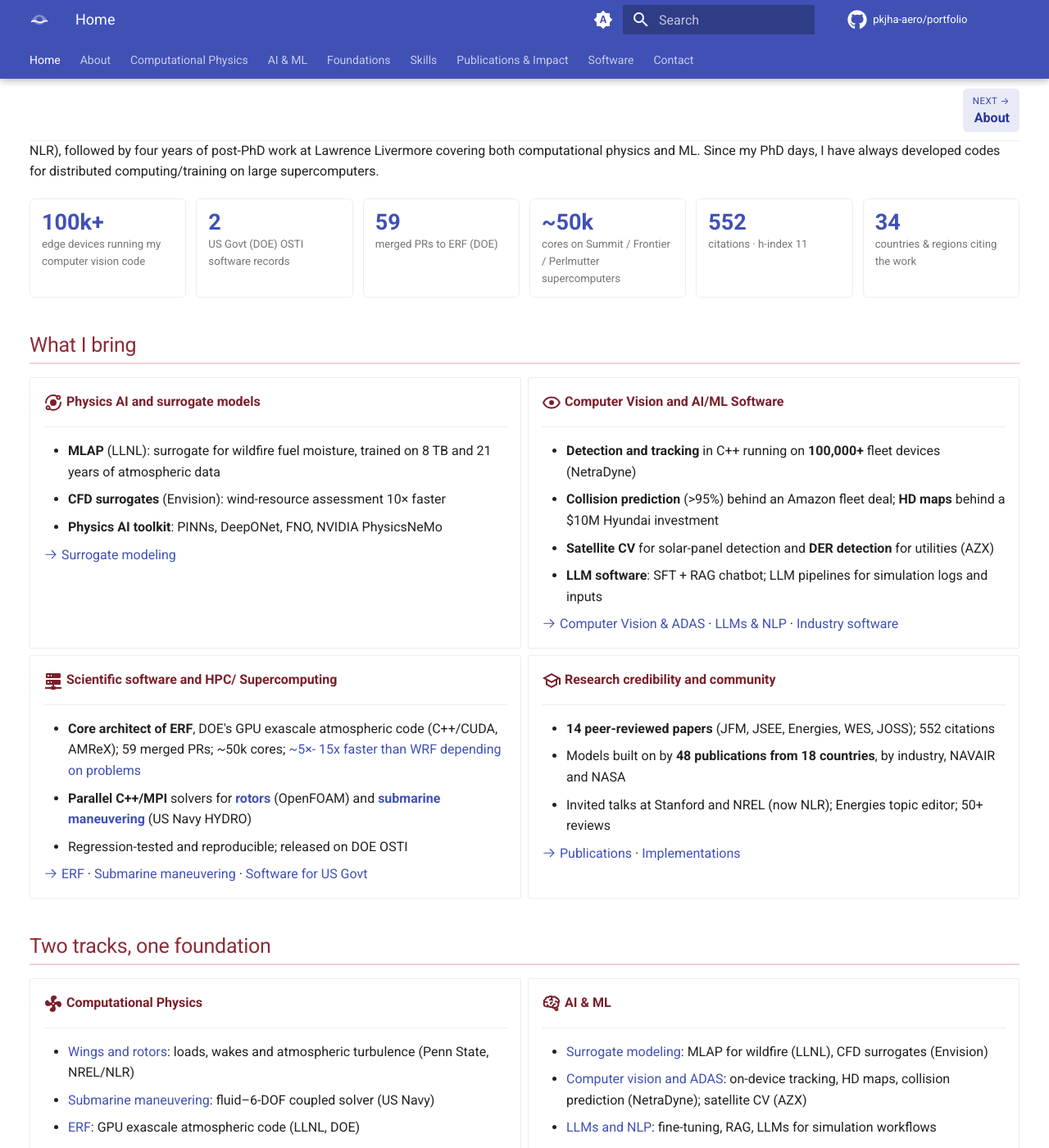
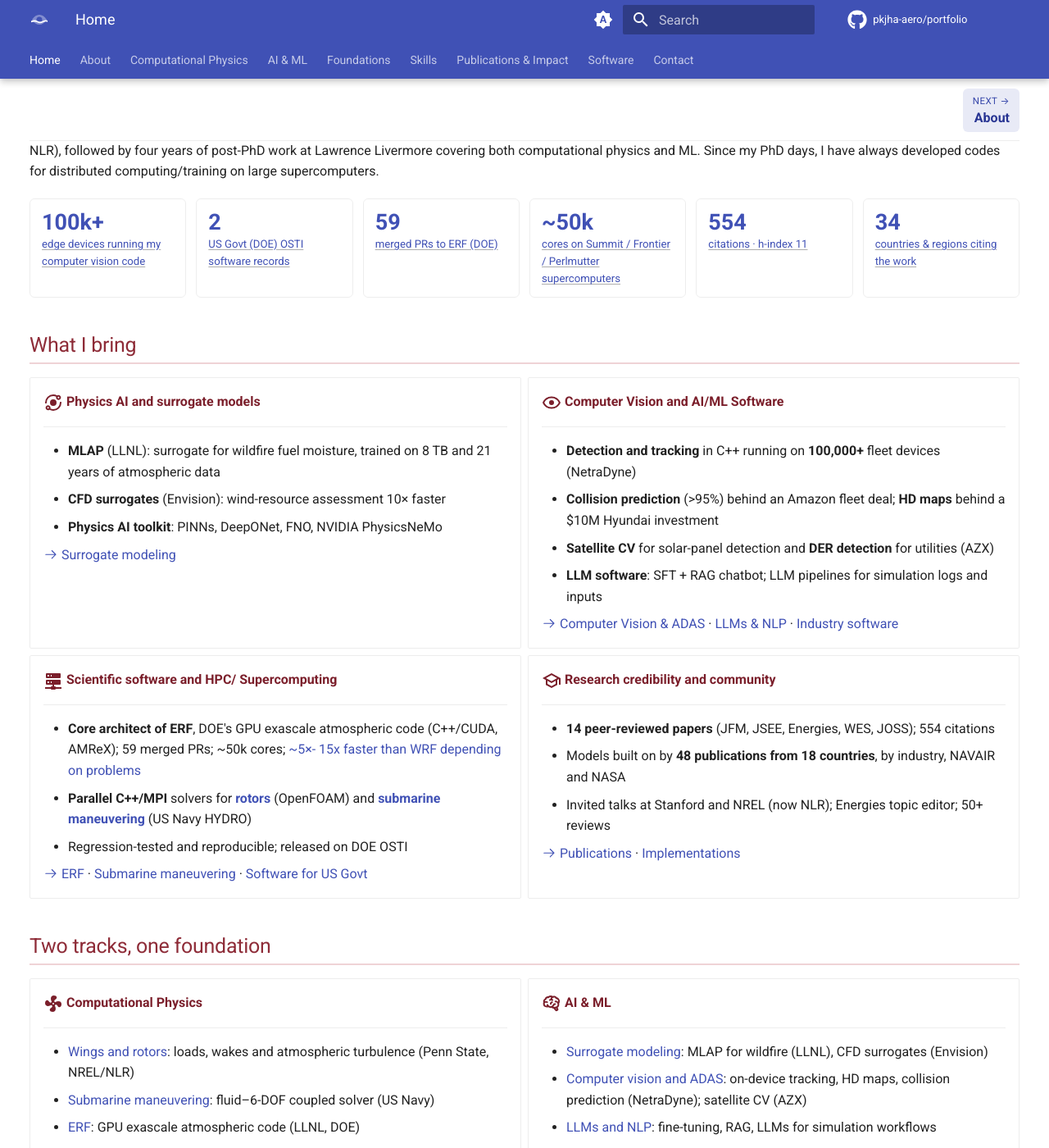
Before and after one commit to pkjha-aero/portfolio, an MkDocs documentation site: the page built from docs/index.md, in a window 1280 px wide and 1400 px high, scrolled down 430 px. Shown: the whole window at 82% size. Built offline with MkDocs 1.6.1 and Material for MkDocs 9.7.7, drawn with Linux system fonts in a browser that asks for light colours; comment, search, counter and statistics services are not loaded.

Commit message:
Home stat links, citation refresh, About application areas
- Home stat tiles: each label links to its evidence (NetraDyne, Software
  for US Govt, ERF contributions, scale-of-work table, Google Scholar,
  citation geography); numbers stay plain.
- Citations refreshed from Google Scholar: 554 total (h-index 11), JFM
  2018 87, WES 2023 47.
- Publications: new "Where the citations come from" note on the 34
  countries & regions (OpenAlex).
- About: application areas reordered with Meteorology second, "Naval and
  maritime", Envision Digital; list and capitalization tidied.

Co-Authored-By: Claude Opus 5.5 <noreply@anthropic.com>

```diff
--- a/docs/assets/css/extra.css
+++ b/docs/assets/css/extra.css
@@ -340,3 +340,17 @@ a.pillar:hover { color: var(--md-accent-fg-color); }
 .md-typeset .impl-table table:not([class]) td:nth-child(3) { min-width: 11rem; }
 .md-typeset .impl-table table:not([class]) td:nth-child(4) { min-width: 8rem; }
 .md-typeset .impl-table table:not([class]) td:last-child { white-space: nowrap; }
+
+/* Home stat tiles: the label text links to the evidence. */
+.md-typeset .stat > p { margin: 0; }
+.md-typeset .stat a.lbl {
+  color: var(--md-typeset-a-color);
+  text-decoration: underline;
+  text-decoration-color: var(--md-default-fg-color--lighter);
+  text-underline-offset: 2px;
+}
+.md-typeset .stat a.lbl:hover,
+.md-typeset .stat a.lbl:focus {
+  color: var(--md-accent-fg-color);
+  text-decoration-color: currentColor;
+}
--- a/docs/index.md
+++ b/docs/index.md
@@ -42,13 +42,32 @@ PhD research in collaboration with NREL (now the National Laboratory of the Rock
 followed by four years of post-PhD work at Lawrence Livermore covering both computational
 physics and ML. Since my PhD days, I have always developed codes for distributed computing/training on large supercomputers.
 
-<div class="stats">
-<div class="stat"><span class="num">100k+</span><span class="lbl">edge devices running my computer vision code</span></div>
-<div class="stat"><span class="num">2</span><span class="lbl">US Govt (DOE) OSTI software records</span></div>
-<div class="stat"><span class="num">59</span><span class="lbl">merged PRs to ERF (DOE)</span></div>
-<div class="stat"><span class="num">~50k</span><span class="lbl">cores on Summit / Frontier / Perlmutter supercomputers</span></div>
-<div class="stat"><span class="num">552</span><span class="lbl">citations · h-index 11</span></div>
-<div class="stat"><span class="num">34</span><span class="lbl">countries &amp; regions citing the work</span></div>
+<div class="stats" markdown>
+<div class="stat" markdown>
+<span class="num">100k+</span>
+[edge devices running my computer vision code](ai-ml/vision-adas.md#netradyne){ .lbl }
+</div>
+<div class="stat" markdown>
+<span class="num">2</span>
+[US Govt (DOE) OSTI software records](software/us-govt.md){ .lbl }
+</div>
+<div class="stat" markdown>
+<span class="num">59</span>
+[merged PRs to ERF (DOE)](computational-physics/erf-exascale.md#my-contributions){ .lbl }
+</div>
+<div class="stat" markdown>
+<span class="num">~50k</span>
+[cores on Summit / Frontier / Perlmutter supercomputers](computational-physics/index.md#scale-of-the-work){ .lbl }
+</div>
+<div class="stat" markdown>
+<span class="num">554</span>
+[citations · h-index 11](https://scholar.google.com/citations?user=VRaAAkgAAAAJ&hl=en){ .lbl }
+</div>
+<div class="stat" markdown>
+<span class="num">34</span>
+[countries &amp; regions citing the work](publications/index.md#where-the-citations-come-from){ .lbl }
+</div>
+</div>
 </div>
 
 ## What I bring
@@ -98,7 +117,7 @@ physics and ML. Since my PhD days, I have always developed codes for distributed
 
     ---
 
-    - **14 peer-reviewed papers** (JFM, JSEE, Energies, WES, JOSS); 552 citations
+    - **14 peer-reviewed papers** (JFM, JSEE, Energies, WES, JOSS); 554 citations
     - Models built on by **48 publications from 18 countries**, by industry, NAVAIR and NASA
     - Invited talks at Stanford and NREL (now NLR); Energies topic editor; 50+ reviews
 
```
Also changed, not shown: docs/about.md (+5 -5 lines), docs/computational-physics/wings-rotors.md (+1 -1 lines), docs/publications/index.md (+10 -3 lines).
